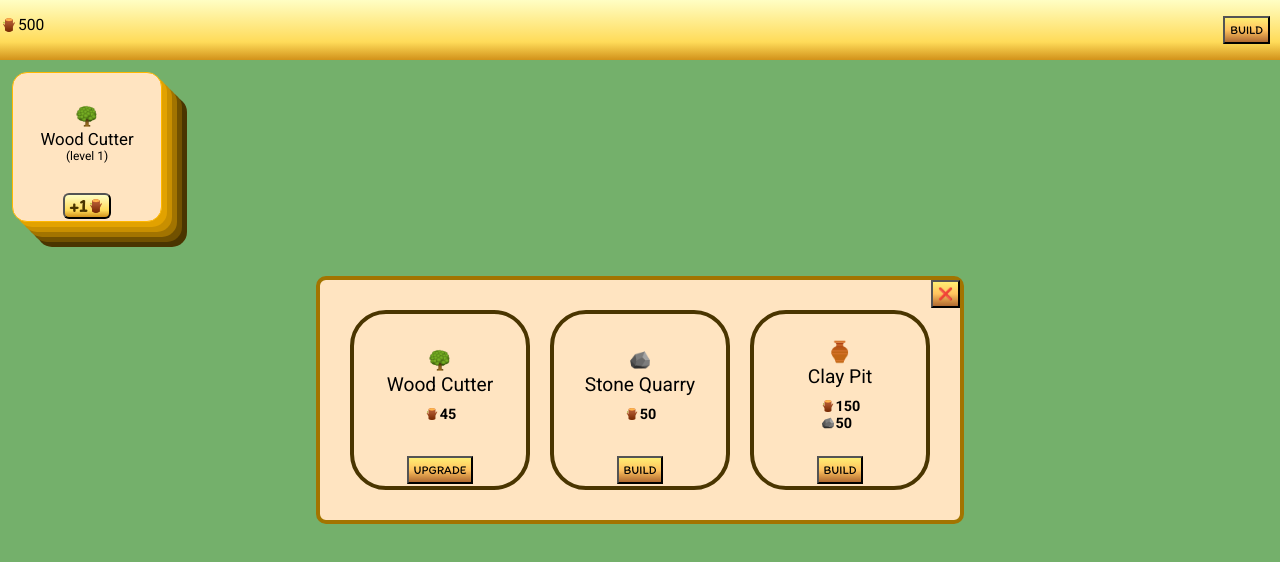
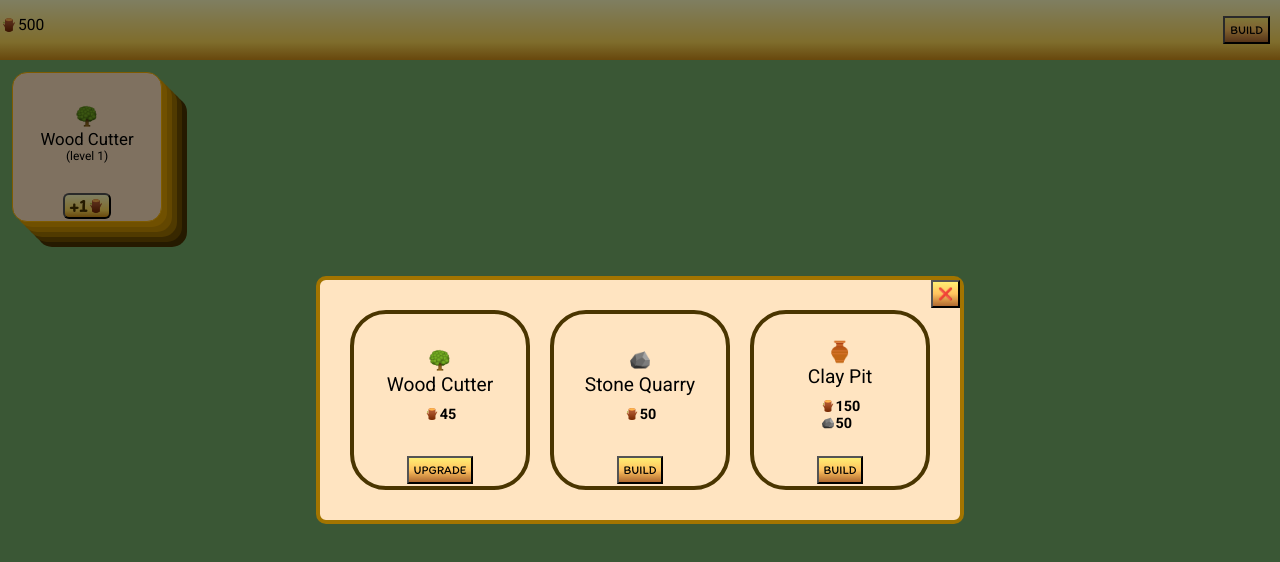
Before and after one commit to emanuelmisic/resource-clicker-game-vue, a Vue app: page / in a window 1280 px wide. Both pictures are taken after a click on the button "BUILD". Shown: the top 562 px of the page. Built offline with nearby package versions, Linux system fonts and the light colour scheme; a web font is replaced by a local one.

Commit message:
add dialog overlay

```diff
--- a/src/components/AlertWindow.vue
+++ b/src/components/AlertWindow.vue
@@ -36,6 +36,7 @@ export default defineComponent({
   left: 50%;
   transform: translate(-50%, 0);
   font-weight: bold;
+  z-index: 999;
 
   padding: 15px;
   border: 5px outset #a27400;
--- a/src/components/BuildMenu.vue
+++ b/src/components/BuildMenu.vue
@@ -11,6 +11,7 @@
       @upgrade="$emit('upgrade-structure', $event)"
     />
   </div>
+  <div v-if="isOpen" class="dialog-overlay"></div>
 </template>
 
 <script lang="ts">
@@ -74,6 +75,7 @@ export default defineComponent({
   left: 50%;
   padding: 30px;
   transform: translate(-50%, -50%);
+  z-index: 1;
 
   display: flex;
   gap: 20px;
@@ -88,4 +90,14 @@ export default defineComponent({
   top: 0;
   right: 0;
 }
+
+.dialog-overlay {
+  position: absolute;
+  top: 0;
+  left: 0;
+  width: 100%;
+  height: 100%;
+  background-color: #000000;
+  opacity: 0.5;
+}
 </style>
--- a/src/components/Structure.vue
+++ b/src/components/Structure.vue
@@ -6,7 +6,7 @@
     }}</span>
     <div v-if="cost" class="structure__cost--menu">
       <span v-for="(n, key) in cost" :key="key">
-        <icon :icon-name="`${key as string}`" icon-size="tiny" />
+        <icon :icon-name="`${key}`" icon-size="tiny" />
         {{ n }}
       </span>
     </div>
```
